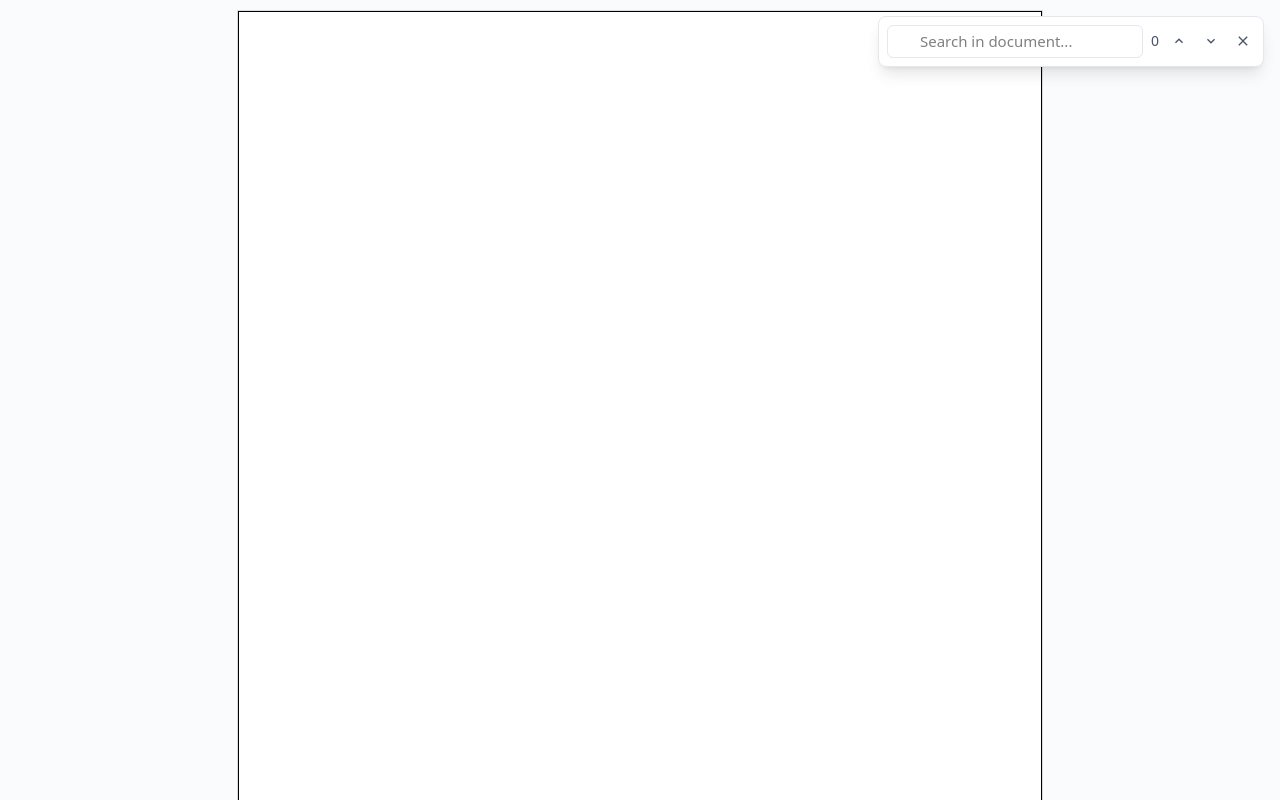
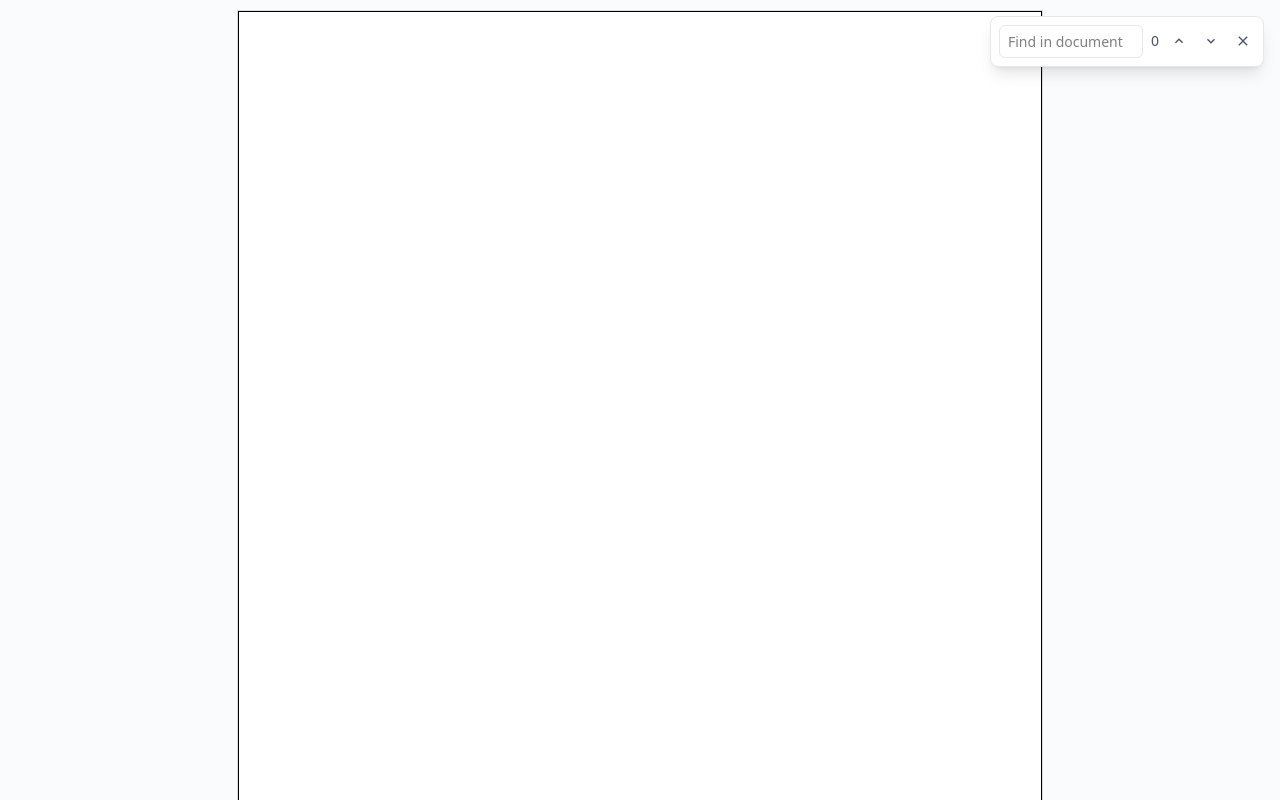
Before and after one commit to kmdebug/react-doc-search, a React (Vite) app: page / in a window 1280 px wide. Shown: the top 800 px of the page. Built offline with nearby package versions, Linux system fonts and the light colour scheme.

Commit message:
fix(app): adjust input ui design

```diff
--- a/src/App.tsx
+++ b/src/App.tsx
@@ -46,8 +46,8 @@ const App: React.FC = (): JSX.Element => {
               type="text"
               value={searchText}
               onChange={(e) => setSearchText(e.target.value)}
-              className="text-black pl-8 pr-2 py-1 border border-gray-200 rounded-md w-64 focus:outline-none focus:ring-2 focus:ring-blue-500"
-              placeholder="Search in document..."
+              className="text-black px-2 py-1 border border-gray-200 rounded-md w-36 focus:outline-none focus:ring-2 focus:ring-blue-500 placeholder:text-sm"
+              placeholder="Find in document"
             />
           </div>
 
```
